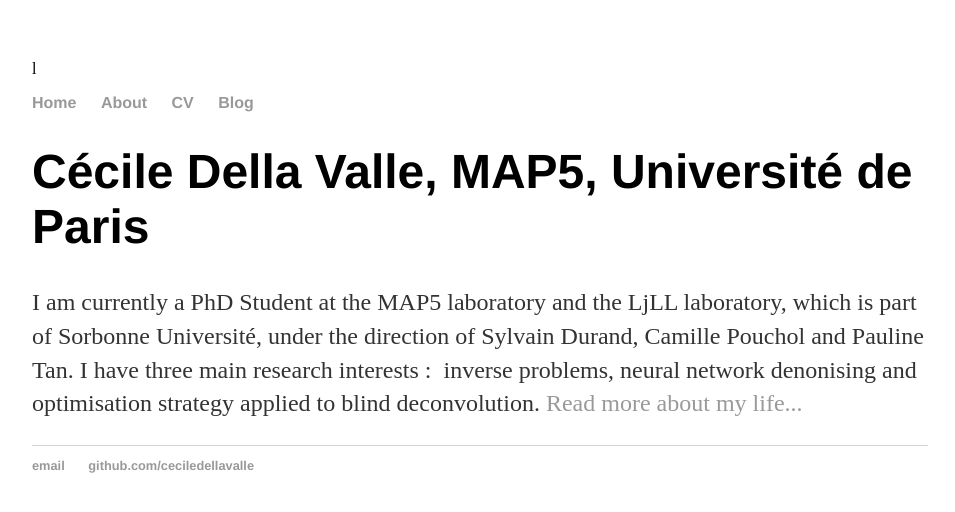
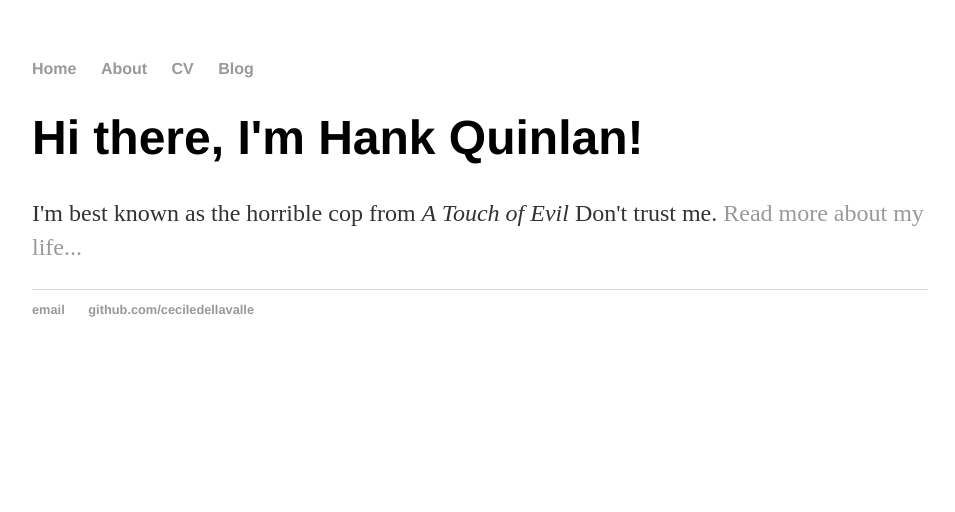
Before and after one commit to ceciledellavalle/cdellavalle.github.io, a Jekyll site: the page built from index.html, in a window 1280 px wide. Shown: the top 512 px of the page, without its empty margins (160-1115 px from the left). Built offline with Jekyll 4.4.1, drawn with Linux system fonts in a browser that asks for light colours.

Commit message:
Update default.html

```diff
--- a/_layouts/default.html
+++ b/_layouts/default.html
@@ -1,7 +1,7 @@
-l<!DOCTYPE html>
+<!DOCTYPE html>
 	<html>
 		<head>
-		<title>Cecile Della Valle, PhD Student</title>
+			<title>{{ page.title }}</title>
 			<!-- link to main stylesheet -->
 			<link rel="stylesheet" type="text/css" href="/css/main.css">
 		</head>
@@ -15,12 +15,9 @@
 	    		</ul>
 			</nav>
 			<div class="container">
-    		<div class="blurb">
-        		<h1> Cécile Della Valle, MAP5, Université de Paris </h1>
-				<p>I am currently a PhD Student at the MAP5 laboratory and the LjLL laboratory, which is part of Sorbonne Université, under the direction of Sylvain Durand, Camille Pouchol and Pauline Tan.
-				I have three main research interests :
- inverse problems, neural network denonising and optimisation strategy applied to blind deconvolution. <a href="/about">Read more about my life...</a></p>
-    		</div><!-- /.blurb -->
+
+			{{ content }}
+
 			</div><!-- /.container -->
 			<footer>
 	    		<ul>
```
Lines whose indentation alone changed are shown as unchanged.
